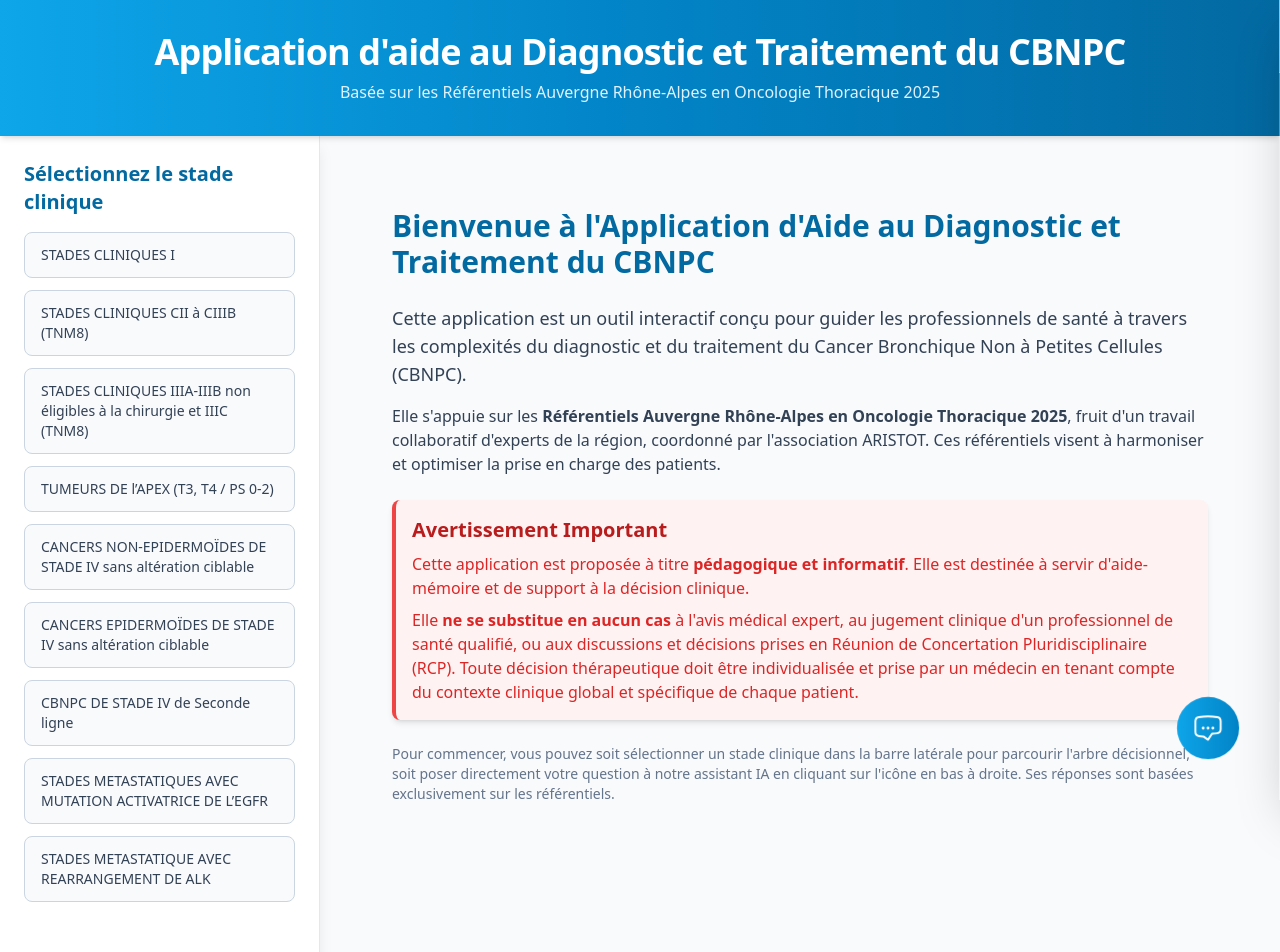
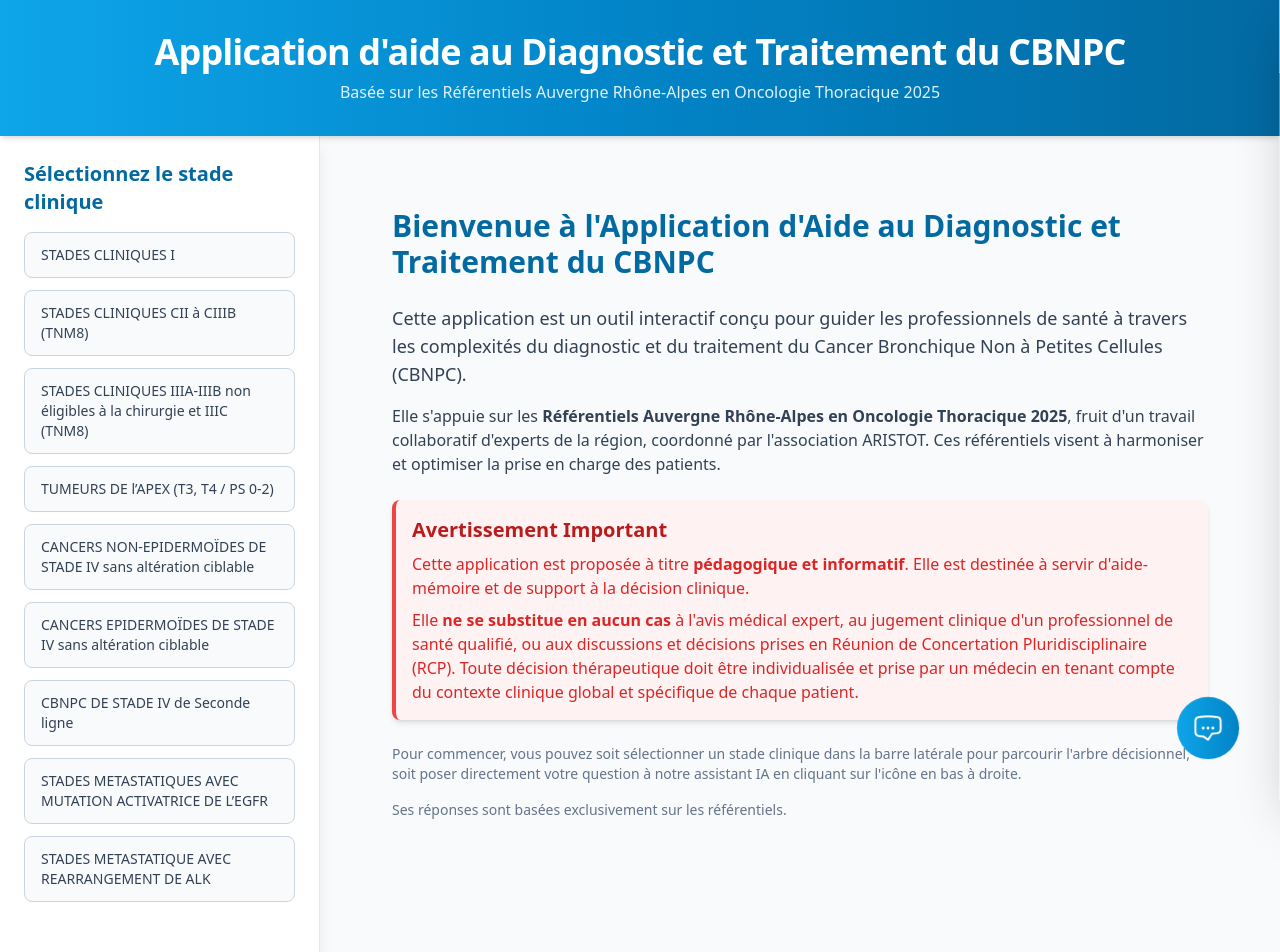
Before and after one commit to sisouissi/Aura2025, a React (Vite) app: page / in a window 1280 px wide. Shown: the top 952 px of the page. Built offline with nearby package versions, Linux system fonts and the light colour scheme.

Commit message:
Add files via upload

```diff
--- a/App.tsx
+++ b/App.tsx
@@ -69,7 +69,10 @@ export const App = (): JSX.Element => {
         </p>
       </div>
       <p className="mt-6 text-sm text-slate-500">
-        Pour commencer, vous pouvez soit sélectionner un stade clinique dans la barre latérale pour parcourir l'arbre décisionnel, soit poser directement votre question à notre assistant IA en cliquant sur l'icône en bas à droite. Ses réponses sont basées exclusivement sur les référentiels.
+        Pour commencer, vous pouvez soit sélectionner un stade clinique dans la barre latérale pour parcourir l'arbre décisionnel, soit poser directement votre question à notre assistant IA en cliquant sur l'icône en bas à droite.
+      </p>
+      <p className="mt-4 text-sm text-slate-500">
+        Ses réponses sont basées exclusivement sur les référentiels.
       </p>
     </div>
   );
--- a/components/RecommendationCard.tsx
+++ b/components/RecommendationCard.tsx
@@ -1,4 +1,3 @@
-
 import React from 'react';
 import { RecommendationBlock, TreatmentItem, TreatmentItemDetail } from '../types';
 
@@ -6,7 +5,7 @@ interface RecommendationCardProps {
   blocks: RecommendationBlock[];
 }
 
-const renderDetails = (details: TreatmentItemDetail[]): JSX.Element[] => {
+const renderDetails = (details: TreatmentItemDetail[]): React.ReactNode => {
   return details.map((detail, index) => (
     <React.Fragment key={index}>
       {detail.isOptionLabel && <span className="block text-green-600 font-semibold mt-2 mb-1">Option :</span>}
--- a/index.html
+++ b/index.html
@@ -65,12 +65,14 @@
 <script type="importmap">
 {
   "imports": {
-    "react": "https://esm.sh/react@19.1.0",
-    "react-dom/": "https://esm.sh/react-dom@19.1.0/",
-    "react/": "https://esm.sh/react@19.1.0/",
+    "react": "https://esm.sh/react@18.3.1",
+    "react-dom/client": "https://esm.sh/react-dom@18.3.1/client",
+    "react/jsx-runtime": "https://esm.sh/react@18.3.1/jsx-runtime",
     "@google/genai": "https://esm.sh/@google/genai",
     "react-markdown": "https://esm.sh/react-markdown@9.0.1",
-    "remark-gfm": "https://esm.sh/remark-gfm@4.0.0"
+    "remark-gfm": "https://esm.sh/remark-gfm@4.0.0",
+    "react-dom/": "https://esm.sh/react-dom@^19.1.0/",
+    "react/": "https://esm.sh/react@^19.1.0/"
   }
 }
 </script>
```
Also changed, not shown: package.json (+5 -3 lines).
